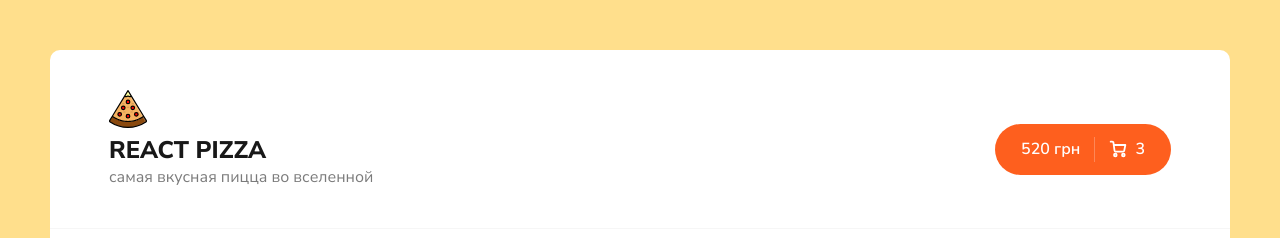
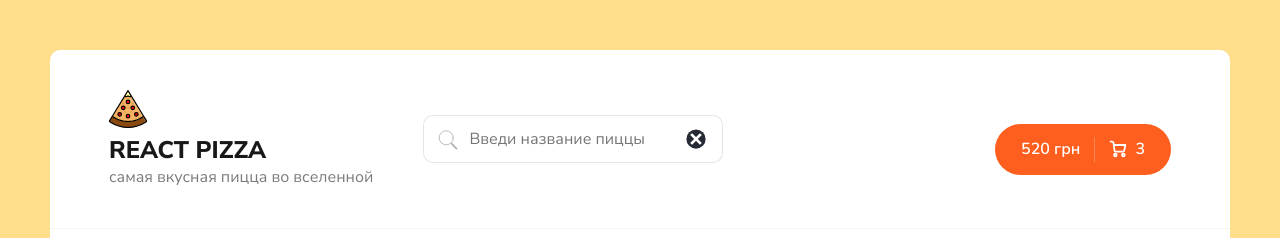
Before and after one commit to DenisNexus/React-pizza, a React (Create React App) app in the folder react-pizza/: page / in a window 1280 px wide. Shown: the top 238 px of the page. Built offline with nearby package versions, Linux system fonts and the light colour scheme; no server answers.

Commit message:
add search input

```diff
--- a/react-pizza/src/App.js
+++ b/react-pizza/src/App.js
@@ -1,14 +1,16 @@
-import React from 'react';
+import React,{useState} from 'react';
 import './scss/app.scss'
 import Header from './components/Header';
 import Home from './pages/Home';
 import NotFound from './pages/NotFound';
 import Cart from './pages/Cart';
 import {Routes,Route} from 'react-router-dom'
+import AppContext from './components/Context';
 
 function App() {
-
+  const[inputValue,setIntutValue]=useState("")
   return (
+    <AppContext.Provider value={{inputValue,setIntutValue}}>
     <div className="wrapper">
       <Header/>
     <div className="content">
@@ -21,6 +23,7 @@ function App() {
     </div>
   </div>
   </div>
+  </AppContext.Provider>
   );
 }
 
--- a/react-pizza/src/components/Catigories.jsx
+++ b/react-pizza/src/components/Catigories.jsx
@@ -1,4 +1,4 @@
-import React, {useState} from 'react'
+import React  from 'react'
 
 const allCatigories = ["Все", " Мясные" ,"Вегетарианская","Гриль" , "Острые" , "Закрытые" ]
 
--- /dev/null
+++ b/react-pizza/src/components/Context.jsx
@@ -0,0 +1,5 @@
+import React from "react";
+
+const AppContext = React.createContext({})
+
+export default AppContext;
--- a/react-pizza/src/components/Header.jsx
+++ b/react-pizza/src/components/Header.jsx
@@ -1,7 +1,10 @@
 import React from 'react'
 import {Link} from "react-router-dom"
+import Search from './Search'
+
 
 export default function Header() {
+
   return (
     <div className="header">
 <div className="container">
@@ -13,6 +16,7 @@ export default function Header() {
       <p>самая вкусная пицца во вселенной</p>
     </div>
     </Link>
+    <Search/>
   </div>
   <div className="header__cart">
     <Link to="/cart" >
--- /dev/null
+++ b/react-pizza/src/components/Search/Search.module.scss
@@ -0,0 +1,36 @@
+.root{
+    position: relative;
+    margin-left: 50px;
+}
+.input{
+    border: 1px solid rgba(0,0,0,0.1);
+    padding: 12px 20px;
+    padding-left: 45px;
+    width: 300px;
+    border-radius: 10px;
+    font-size: 16px;
+
+    &:focus{
+        border: 1px solid rgba(0,0,0,0.3);
+    }
+}
+.icon{
+    width: 22px;
+    height: 22px;
+    opacity: 0.3;
+    position: absolute;
+    left: 14px;
+    top: 14px;
+}
+.close{
+    width: 22px;
+    height: 22px;
+    position: absolute;
+    right: 1px;
+    top: 13px;
+
+    &:hover{
+        opacity: 0.6;
+        transition: 0.3s;
+    }
+}
--- /dev/null
+++ b/react-pizza/src/components/Search/index.jsx
@@ -0,0 +1,23 @@
+import React,{useContext} from 'react'
+import AppContext from '../Context'
+import styles from './Search.module.scss'
+
+export default function Search() {
+    const{inputValue,setIntutValue} = useContext(AppContext)
+
+        return (
+            <div className={styles.root}>
+                <svg className={styles.icon} enable-background="new 0 0 50 50" height="24px" id="Layer_1" version="1.1" viewBox="0 0 50 50" width="50px" xmlns="http://www.w3.org/2000/svg" >
+                    <rect fill="none" height="24" width="50"/><circle cx="21" cy="20" fill="none" r="16" stroke="#000000" stroke-linecap="round" stroke-miterlimit="10" stroke-width="2"/>
+                    <line fill="none" stroke="#000000" stroke-miterlimit="10" stroke-width="4" x1="32.229" x2="45.5" y1="32.229" y2="45.5"/>
+                </svg>
+                <input
+                className={styles.input}
+                value={inputValue}
+                onChange={(event)=>setIntutValue(event.target.value)}
+                placeholder='Введи название пиццы'
+                />
+                <img onClick={()=>setIntutValue("")} className={styles.close} src="../img/close.svg" alt="close" />
+            </div>
+        )
+}
--- a/react-pizza/src/pages/Home.jsx
+++ b/react-pizza/src/pages/Home.jsx
@@ -1,14 +1,16 @@
-import React,{useEffect,useState}  from 'react'
+import React,{useEffect,useState,useContext}  from 'react'
 import Catigories from '../components/Catigories';
 import Sort from '../components/Sort';
 import PizzaBlock from '../components/PizzasBlock';
 import axios from 'axios';
 import Skeleton from '../components/PizzasBlock/Skeleton';
+import AppContext from '../components/Context';
 
 
 export default function Home() {
-    const[items, setItems]=useState([]);
-    const[loading,isLoading]=useState(true);
+    const {inputValue} = useContext(AppContext)
+    const [items, setItems]=useState([]);
+    const [loading,isLoading]=useState(true);
     const [categoryId , setCategoryId] = useState(0);
     const [sortType,setsortType]= useState({
       name:"популярности",
@@ -19,14 +21,21 @@ export default function Home() {
     useEffect (()=>{
       async function fetchData(){
         isLoading(true);
-        const respons = await axios.get(`https://64c6862d0a25021fde91bafc.mockapi.io/pizzas?${categoryId>0 ? `category=${categoryId}`:" "}&sortBy=${sortType.sortProperty}`);
+
+        const category = categoryId>0 ? `category=${categoryId}`:" "
+
+        const respons = await axios.get(`https://64c6862d0a25021fde91bafc.mockapi.io/pizzas?${category}&sortBy=${sortType.sortProperty}`);
         setItems(respons.data)
         isLoading(false);
       }
       fetchData()
       window.scrollTo(0,0)
     },[categoryId ,sortType])
-    console.log(sortType)
+
+    let filterPizzas = items.filter(i=>i.name.toLocaleLowerCase().includes(inputValue))
+    let skeleton = [...Array(8).keys()].map((_,index)=> <Skeleton key={index}/>);
+    let pizzas = filterPizzas.map((obj)=><PizzaBlock key={obj.id}{...obj}/>);
+
   return (
     <>
     <div className="content__top">
@@ -44,10 +53,8 @@ export default function Home() {
     <div className="content__items">
         {
         loading ?
-        [...Array(8).keys()].map((_,index)=> <Skeleton key={index}/>)
-        :items.map((obj)=><PizzaBlock key={obj.id}{...obj}
-        />
-        )}
+        skeleton
+        :pizzas}
     </div>
     </div>
     </>
--- a/react-pizza/src/scss/components/_header.scss
+++ b/react-pizza/src/scss/components/_header.scss
@@ -22,6 +22,7 @@
 
   &__logo {
     display: flex;
+    align-items: center;
 
     img {
       margin-right: 15px;
```
Also changed, not shown: react-pizza/public/img/close.svg (added).
